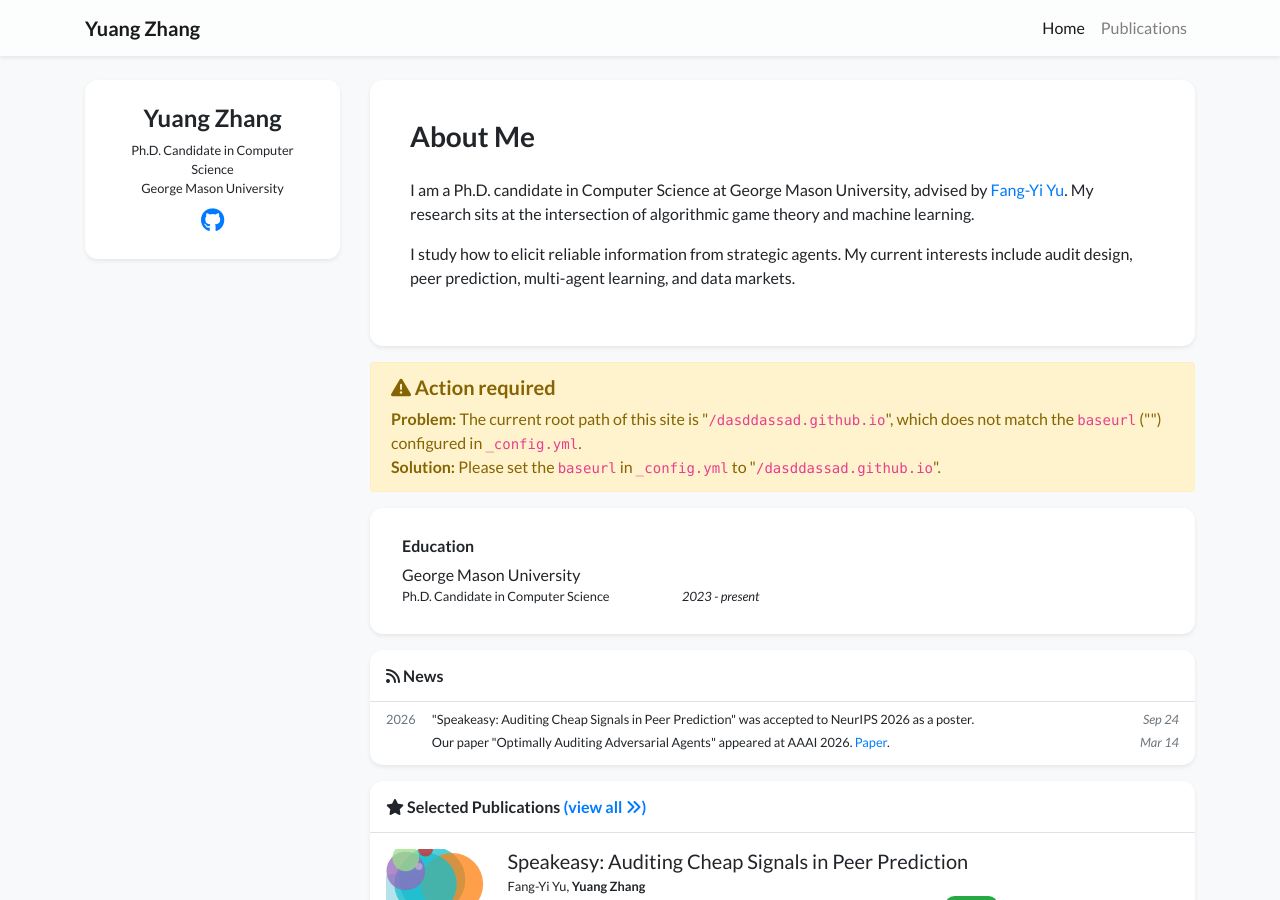
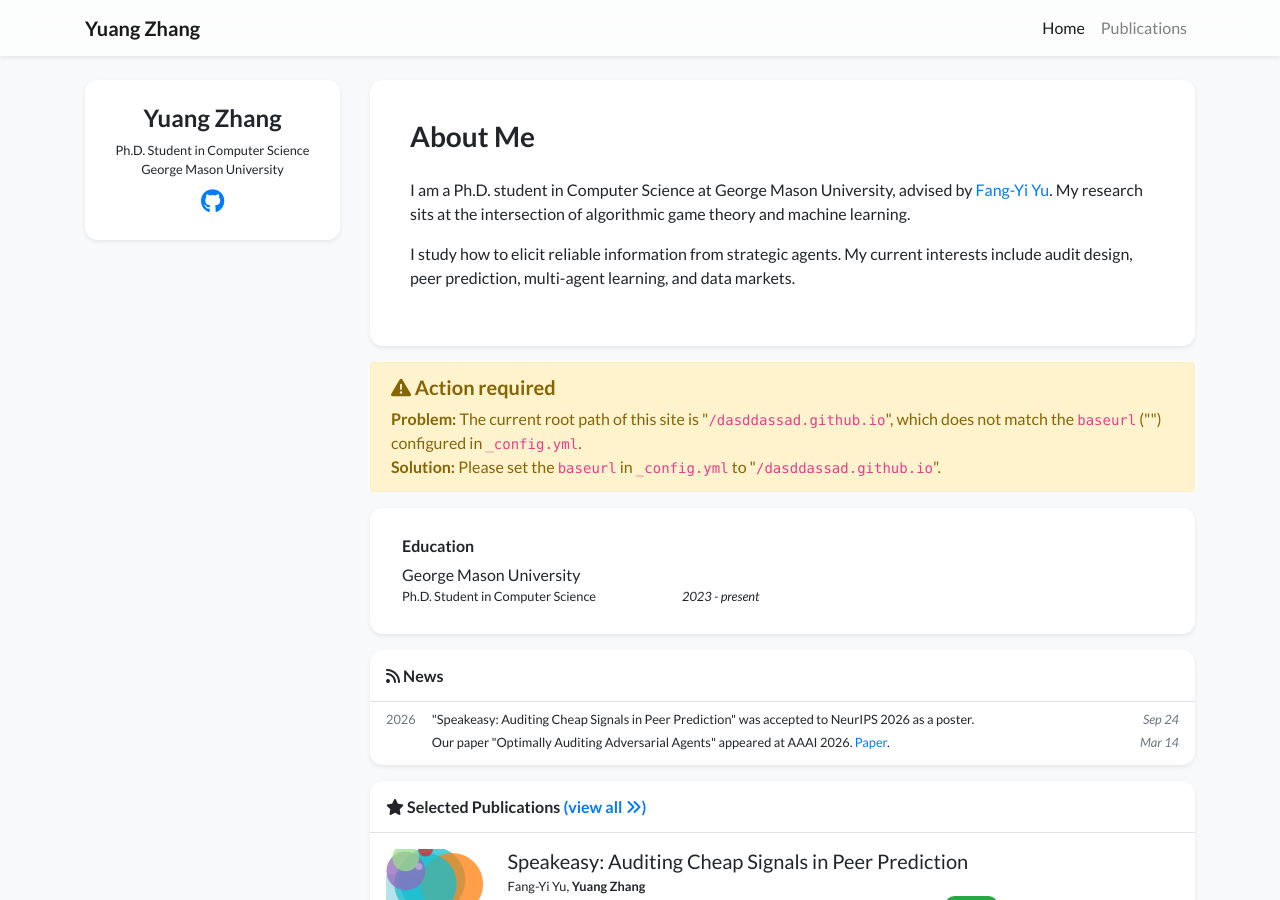
Before and after one commit to dasddassad/dasddassad.github.io, a Jekyll site: the page built from index.html, in a window 1280 px wide and 900 px high. Built offline with Jekyll 4.4.1, drawn with Linux system fonts in a browser that asks for light colours; nearby versions of some CDN libraries; a style sheet for code colours, icons or effects is not loaded.

Commit message:
Describe Yuang Zhang as a Ph.D. student

```diff
--- a/_data/profile.yml
+++ b/_data/profile.yml
@@ -3,14 +3,14 @@ secondary_name: ""
 navbar_name: "Yuang Zhang"
 
 positions:
-  - name: Ph.D. Candidate in Computer Science
+  - name: Ph.D. Student in Computer Science
   - name: George Mason University
 
 github: dasddassad
 
 short_bio_text_justify: false
 short_bio: >-
-  <p>I am a Ph.D. candidate in Computer Science at George Mason University, advised by
+  <p>I am a Ph.D. student in Computer Science at George Mason University, advised by
   <a href="https://people.cs.gmu.edu/~fangyiyu/">Fang-Yi Yu</a>. My research sits at the
   intersection of algorithmic game theory and machine learning.</p>
   <p>I study how to elicit reliable information from strategic agents. My current interests
@@ -21,5 +21,5 @@ short_bio: >-
 
 education:
   - name: George Mason University
-    position: Ph.D. Candidate in Computer Science
+    position: Ph.D. Student in Computer Science
     date: 2023 - present
```
